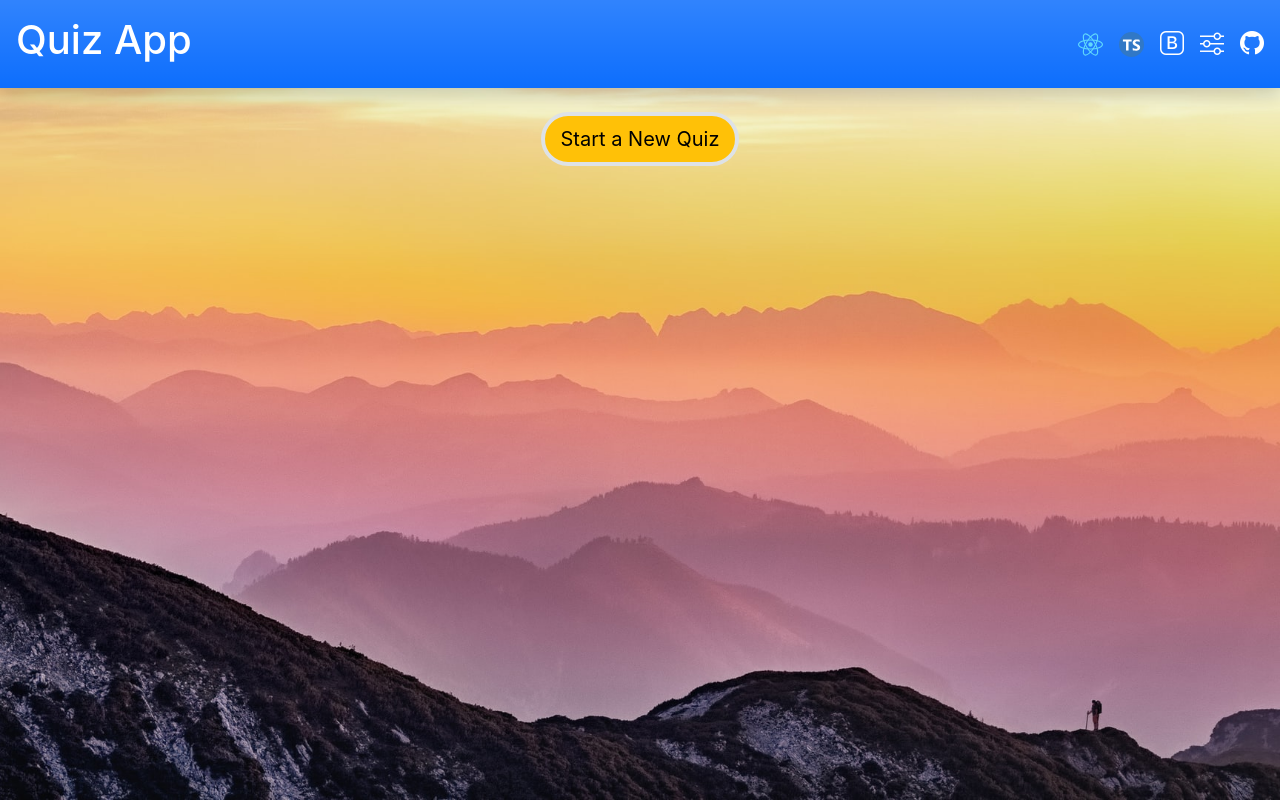
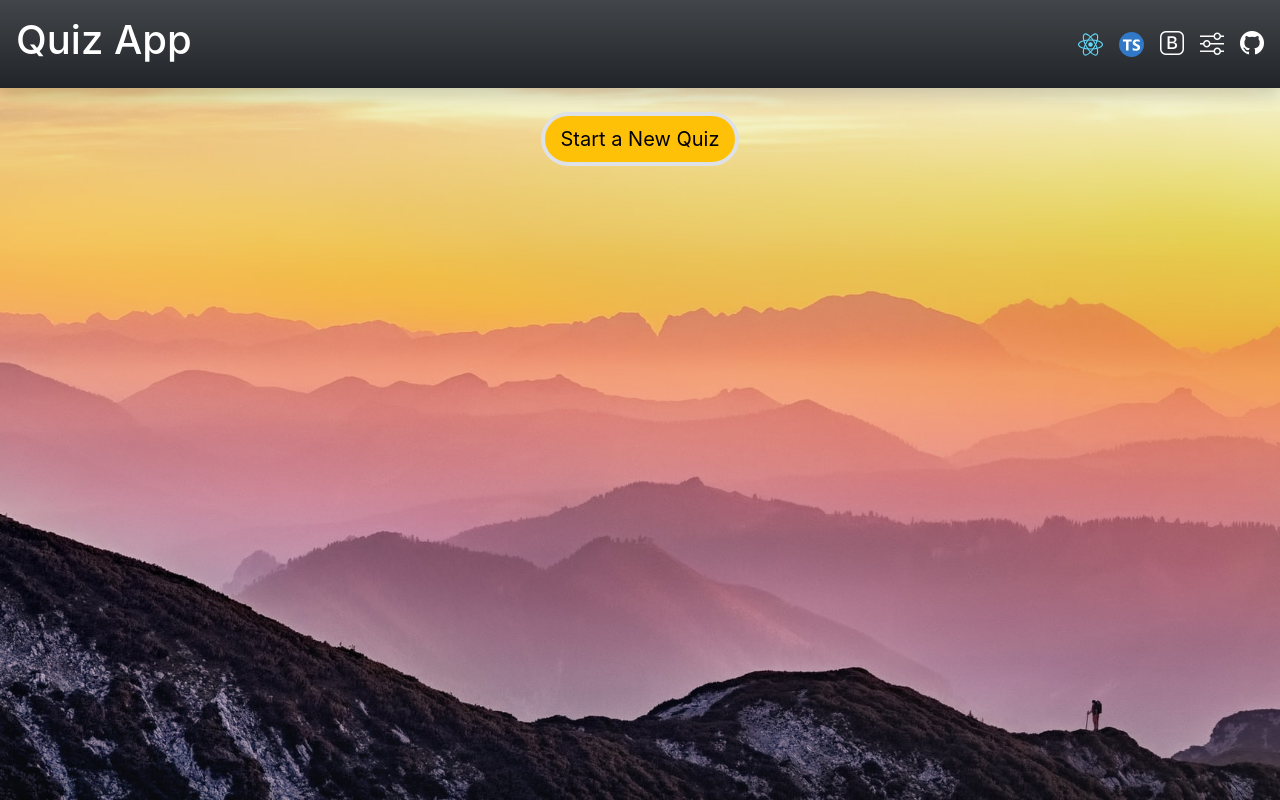
Before and after one commit to nabeelfarid/quiz-app, a React (Create React App) app: page / in a window 1280 px wide. Built offline with nearby package versions, Linux system fonts and the light colour scheme.

Commit message:
Setup Manifest file

```diff
--- a/src/Components/Header.tsx
+++ b/src/Components/Header.tsx
@@ -3,9 +3,9 @@ import reactLogo from '../images/react.svg';
 
 export const Header = () => {
   return (
-    <div className="p-md-3 p-2 mb-4 shadow bg-primary bg-gradient d-flex justify-content-between align-items-center">
+    <div className="p-md-3 p-2 mb-4 shadow bg-dark bg-gradient d-flex justify-content-between align-items-center text-white">
 
-      <div className="text-white">
+      <div className="">
         <h1>Quiz App</h1>
       </div>
 
--- a/src/Components/Quiz.tsx
+++ b/src/Components/Quiz.tsx
@@ -20,7 +20,7 @@ export const Quiz: React.FC<QuizProps> = ({
       {show &&
         <>
           <div className="my-4 d-flex justify-content-center">
-            <div className="border border-info border-4 rounded bg-dark text-white shadow">
+            <div className="border border-warning border-4 rounded bg-dark text-white shadow">
               <div className=" mt-3 text-center">
                 <h4>Score: {score}</h4>
               </div>
```
Also changed, not shown: public/manifest.json.
